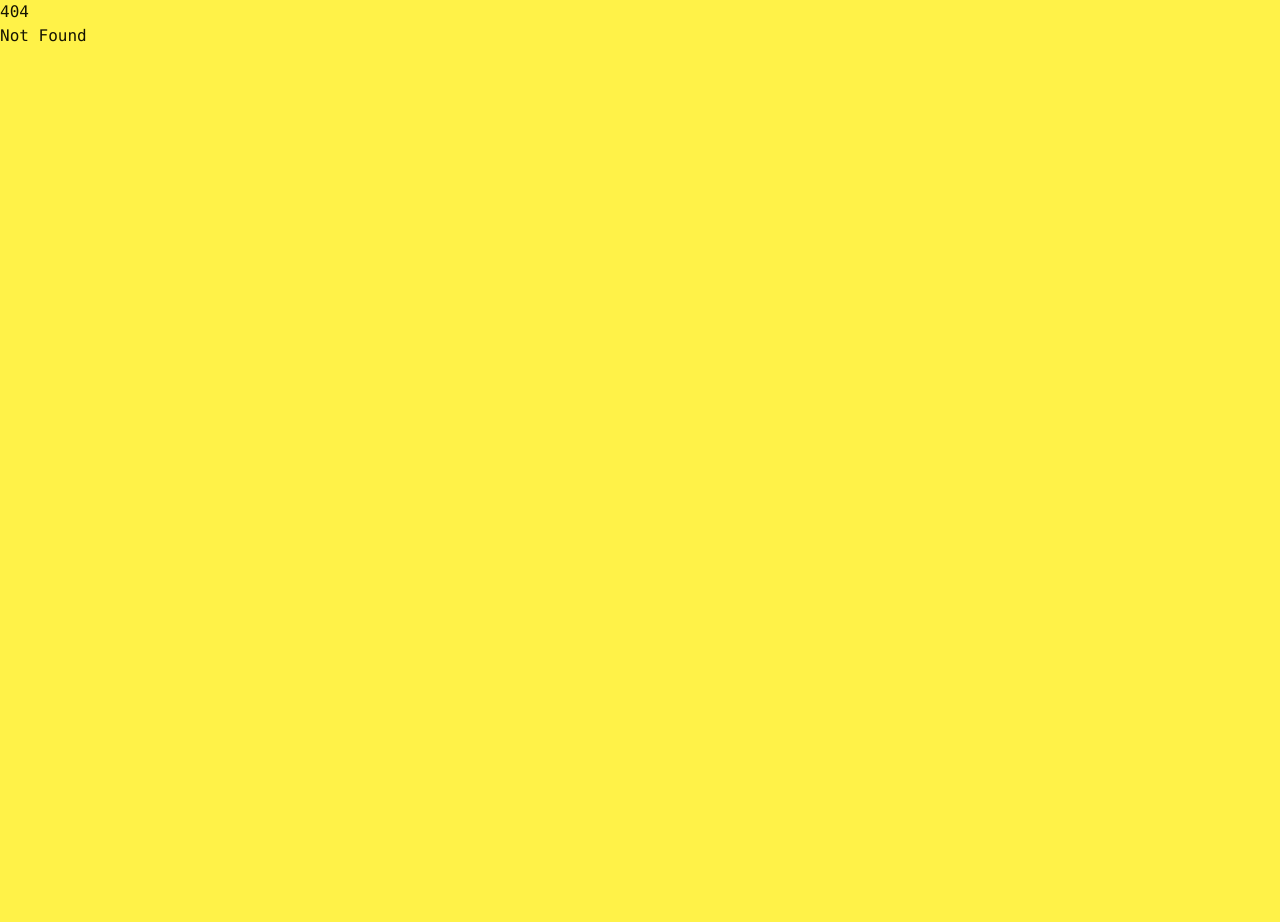
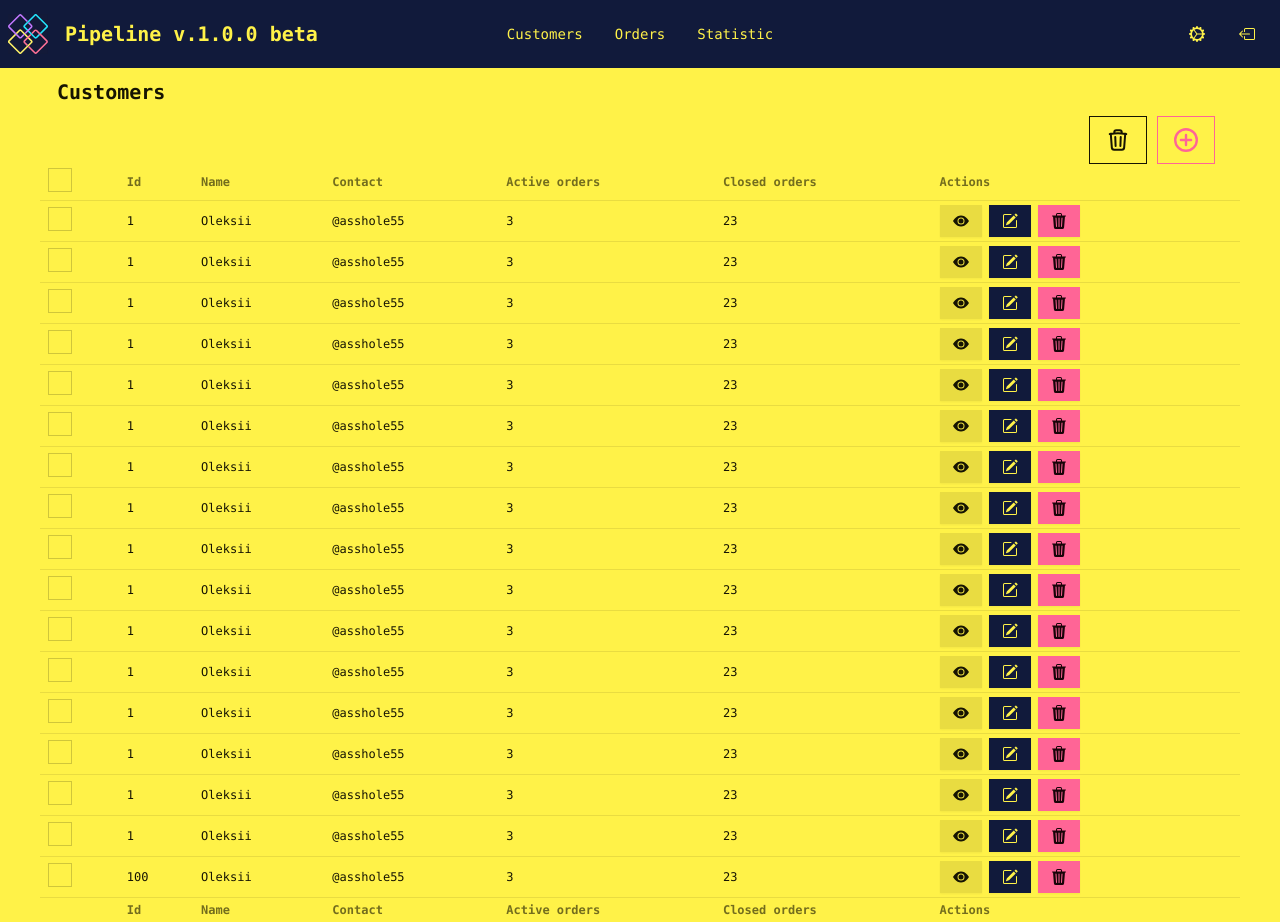
Before and after one commit to incatswetrust/pipeline-frontend, a SvelteKit app: page /App/Customers in a window 1280 px wide. Before the commit this address had no page. Before the commit the page ends 800 px from the top, so only its background shows below. Built offline with nearby package versions, Linux system fonts and the light colour scheme.

Commit message:
openned pages

```diff
--- a/src/Views/Details/Navbar.svelte
+++ b/src/Views/Details/Navbar.svelte
@@ -18,9 +18,9 @@
         <ul
           tabindex="0"
           class="menu menu-sm dropdown-content bg-base-100 rounded-box z-[1] mt-3 w-52 p-2 shadow">
-          <li><a href="/Home/Customers">Customers</a></li>
-          <li><a href="/Home/Orders">Orders</a></li>
-          <li><a href="/Home/Statistic">Statistic</a></li>
+          <li><a href="/App/Customers">Customers</a></li>
+          <li><a href="/App/Orders">Orders</a></li>
+          <li><a href="/App/Statistic">Statistic</a></li>
         </ul>
       </div>
       <div class="w-10 rounded-full">
@@ -32,13 +32,13 @@
     </div>
     <div class="navbar-center hidden lg:flex">
       <ul class="menu menu-horizontal px-1">
-        <li><a href="/Home/Customers">Customers</a></li>
-        <li><a href="/Home/Orders">Orders</a></li>
-        <li><a href="/Home/Statistic">Statistic</a></li>
+        <li><a href="/App/Customers">Customers</a></li>
+        <li><a href="/App/Orders">Orders</a></li>
+        <li><a href="/App/Statistic">Statistic</a></li>
       </ul>
     </div>
     <div class="navbar-end">
-      <a href="/Home/Settings" class="btn btn-ghost">
+      <a href="/App/Settings" class="btn btn-ghost">
         <svg xmlns="http://www.w3.org/2000/svg" width="16" height="16" fill="currentColor" class="bi bi-gear-wide-connected" viewBox="0 0 16 16">
           <path d="M7.068.727c.243-.97 1.62-.97 1.864 0l.071.286a.96.96 0 0 0 1.622.434l.205-.211c.695-.719 1.888-.03 1.613.931l-.08.284a.96.96 0 0 0 1.187 1.187l.283-.081c.96-.275 1.65.918.931 1.613l-.211.205a.96.96 0 0 0 .434 1.622l.286.071c.97.243.97 1.62 0 1.864l-.286.071a.96.96 0 0 0-.434 1.622l.211.205c.719.695.03 1.888-.931 1.613l-.284-.08a.96.96 0 0 0-1.187 1.187l.081.283c.275.96-.918 1.65-1.613.931l-.205-.211a.96.96 0 0 0-1.622.434l-.071.286c-.243.97-1.62.97-1.864 0l-.071-.286a.96.96 0 0 0-1.622-.434l-.205.211c-.695.719-1.888.03-1.613-.931l.08-.284a.96.96 0 0 0-1.186-1.187l-.284.081c-.96.275-1.65-.918-.931-1.613l.211-.205a.96.96 0 0 0-.434-1.622l-.286-.071c-.97-.243-.97-1.62 0-1.864l.286-.071a.96.96 0 0 0 .434-1.622l-.211-.205c-.719-.695-.03-1.888.931-1.613l.284.08a.96.96 0 0 0 1.187-1.186l-.081-.284c-.275-.96.918-1.65 1.613-.931l.205.211a.96.96 0 0 0 1.622-.434zM12.973 8.5H8.25l-2.834 3.779A4.998 4.998 0 0 0 12.973 8.5m0-1a4.998 4.998 0 0 0-7.557-3.779l2.834 3.78zM5.048 3.967l-.087.065zm-.431.355A4.98 4.98 0 0 0 3.002 8c0 1.455.622 2.765 1.615 3.678L7.375 8zm.344 7.646.087.065z"/>
         </svg>
--- a/src/Views/LogIn.svelte
+++ b/src/Views/LogIn.svelte
@@ -18,7 +18,7 @@
 
   function skip(){
     if(browser){
-      goto("/Home/Customers");
+      goto("/App/Customers");
     }
   }
 </script>
--- a/src/routes/+page.svelte
+++ b/src/routes/+page.svelte
@@ -1,9 +1,9 @@
 <script lang="ts">
     import { browser } from '$app/environment';
     import { goto } from '$app/navigation';
-    //if (browser) {
-      //goto('/Home/Customers');
-    //}
+    if (browser) {
+      goto('/App/Customers');
+    }
 
 
 
--- a/src/routes/Home/Customers/+page.svelte
+++ b/src/routes/App/Customers/+page.svelte
@@ -2,9 +2,7 @@
     import Customers from "../../../Views/Customers.svelte";
     import { browser } from '$app/environment';
     import { goto } from '$app/navigation';
-    if (browser) {
-      goto('/');
-    }
+
 
 
 </script>
@@ -19,12 +17,12 @@
                 Delete
             </span>
         </button>
-        <button class="relative btn btn-outline btn-primary group">
+        <a href="/App/Customers/NewCustomer" class="relative btn btn-outline btn-primary group">
             <svg xmlns="http://www.w3.org/2000/svg" class="h-6 w-6" fill="none" viewBox="0 0 20 20" stroke="currentColor"><path stroke-linecap="round" stroke-linejoin="round" stroke-width="2" d="M10 5.757v8.486M5.757 10h8.486M19 10a9 9 0 1 1-18 0 9 9 0 0 1 18 0Z" /></svg>
             <span class="opacity-0 absolute top-0 left-0 bg-gray-700 text-white px-2 py-1 rounded mt-10 transition-opacity duration-300 ease-in-out group-hover:opacity-100">
                 Add
             </span>
-        </button>
+        </a>
 
     </div>
     <Customers/>
--- /dev/null
+++ b/src/routes/App/Customers/NewCustomer/+page.svelte
@@ -0,0 +1,8 @@
+<script>
+    import NewCustomer from "../../../../Views/NewCustomer.svelte";
+
+</script>
+<div style="margin-left: 40px; margin-right: 40px">
+    <label class="btn btn-ghost text-xl">New customer</label>
+    <NewCustomer/>
+</div>
--- a/src/routes/Home/Orders/+page.svelte
+++ b/src/routes/App/Orders/+page.svelte
@@ -2,14 +2,12 @@
     import Orders from "../../../Views/Orders.svelte";
     import { browser } from '$app/environment';
     import { goto } from '$app/navigation';
-    if (browser) {
-      goto('/');
-    }
+
 
 </script>
 
 <div style="margin-left: 40px; margin-right: 40px">
-    <label class="btn btn-ghost text-xl">Customers</label>
+    <label class="btn btn-ghost text-xl">Orders</label>
     <div style="text-align: right; margin-right: 25px">
 
         <button class="relative btn btn-outline btn-neutral group">
@@ -18,12 +16,12 @@
                 Delete
             </span>
         </button>
-        <button class="relative btn btn-outline btn-primary group">
+        <a href = "/App/Orders/NewOrder" class="relative btn btn-outline btn-primary group">
             <svg xmlns="http://www.w3.org/2000/svg" class="h-6 w-6" fill="none" viewBox="0 0 20 20" stroke="currentColor"><path stroke-linecap="round" stroke-linejoin="round" stroke-width="2" d="M10 5.757v8.486M5.757 10h8.486M19 10a9 9 0 1 1-18 0 9 9 0 0 1 18 0Z" /></svg>
             <span class="opacity-0 absolute top-0 left-0 bg-gray-700 text-white px-2 py-1 rounded mt-10 transition-opacity duration-300 ease-in-out group-hover:opacity-100">
                 Add
             </span>
-        </button>
+        </a>
 
     </div>
     <Orders/>
--- /dev/null
+++ b/src/routes/App/Orders/NewOrder/+page.svelte
@@ -0,0 +1,8 @@
+<script>
+    import NewOrder from "../../../../Views/NewOrder.svelte";
+
+</script>
+<div style="margin-left: 40px; margin-right: 40px">
+    <label class="btn btn-ghost text-xl">New order</label>
+    <NewOrder/>
+</div>
--- a/src/routes/Home/Settings/+page.svelte
+++ b/src/routes/App/Settings/+page.svelte
@@ -1,7 +1,5 @@
 <script lang="ts">
      import { browser } from '$app/environment';
     import { goto } from '$app/navigation';
-    if (browser) {
-      goto('/');
-    }
+
 </script>
--- a/src/routes/Home/Statistic/+page.svelte
+++ b/src/routes/App/Statistic/+page.svelte
@@ -1,7 +1,5 @@
 <script lang="ts">
     import { browser } from '$app/environment';
    import { goto } from '$app/navigation';
-   if (browser) {
-      goto('/');
-    }
+
 </script>
--- a/src/routes/Login/+page.svelte
+++ b/src/routes/Login/+page.svelte
@@ -3,9 +3,7 @@
 
      import { browser } from '$app/environment';
     import { goto } from '$app/navigation';
-    if (browser) {
-      goto('/');
-    }
+
 
 </script>
 
--- a/vite.config.ts
+++ b/vite.config.ts
@@ -2,5 +2,13 @@ import { sveltekit } from '@sveltejs/kit/vite';
 import { defineConfig } from 'vite';
 
 export default defineConfig({
-	plugins: [sveltekit()]
+  plugins: [sveltekit()],
+  server: {
+    host: '0.0.0.0',
+    port: 3000,
+  },
+  preview: {
+    host: true,
+    port: 3000,
+  }
 });
```
Also changed, not shown: src/routes/App/+layout.svelte (renamed from src/routes/Home/+layout.svelte), 2 other files (tests, documents, lock files or other folders).
